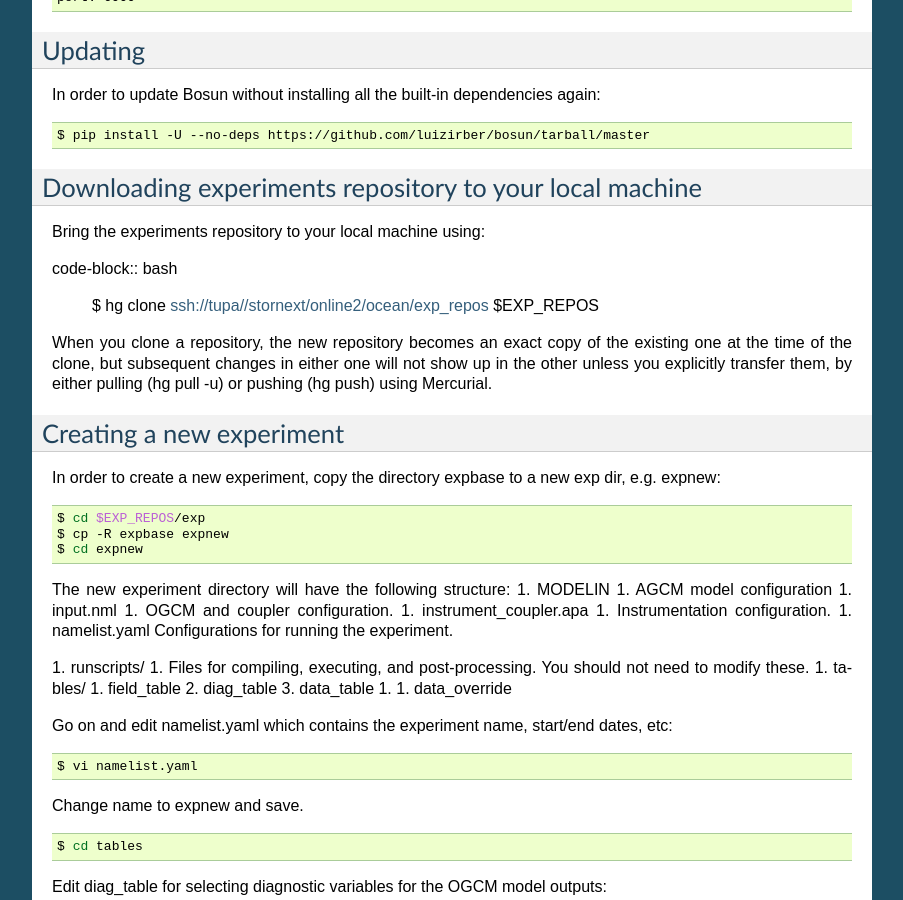
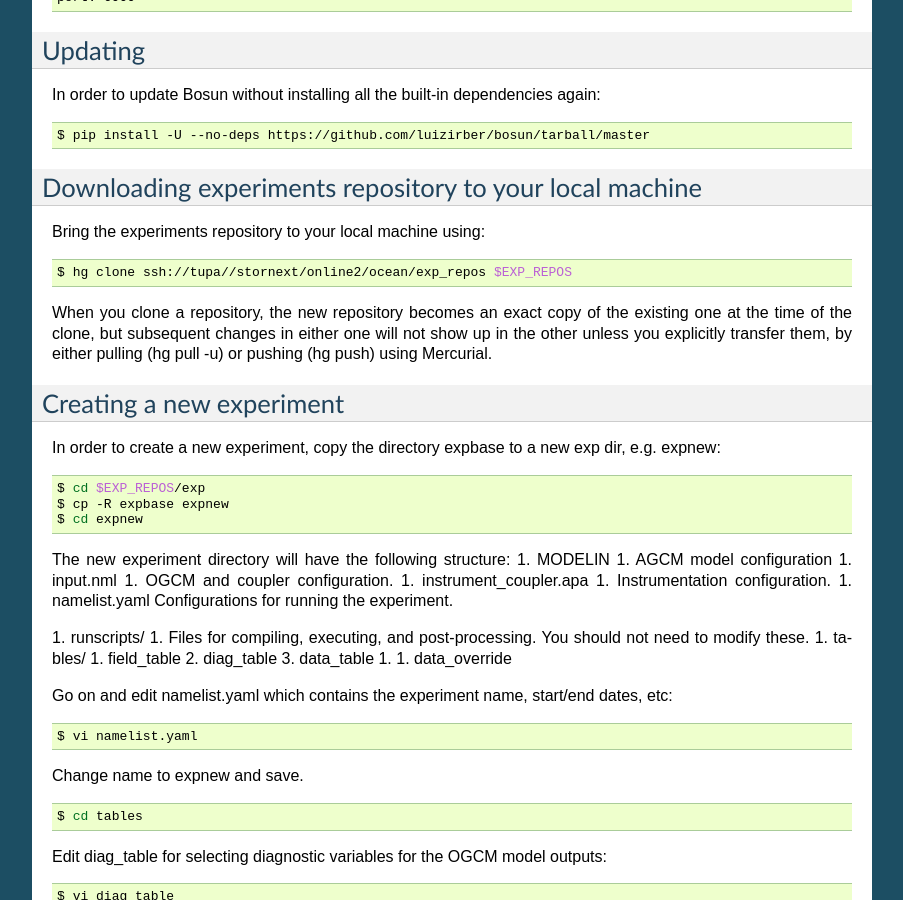
Before and after one commit to luizirber/bosun, a Sphinx documentation site: the page built from docs/tutorial.rst, in a window 1280 px wide and 900 px high, scrolled down 1523 px. Shown: the whole window, without its empty margins (198-1101 px from the left). Built offline with Sphinx 7.4.7, drawn with Linux system fonts in a browser that asks for light colours.

Commit message:
Update tutorial.rst

```diff
--- a/docs/tutorial.rst
+++ b/docs/tutorial.rst
@@ -133,7 +133,7 @@ Downloading experiments repository to your local machine
 Bring the experiments repository to your local machine using:
 
 
-code-block:: bash
+.. code-block:: bash
 
   $ hg clone ssh://tupa//stornext/online2/ocean/exp_repos $EXP_REPOS
 
```
